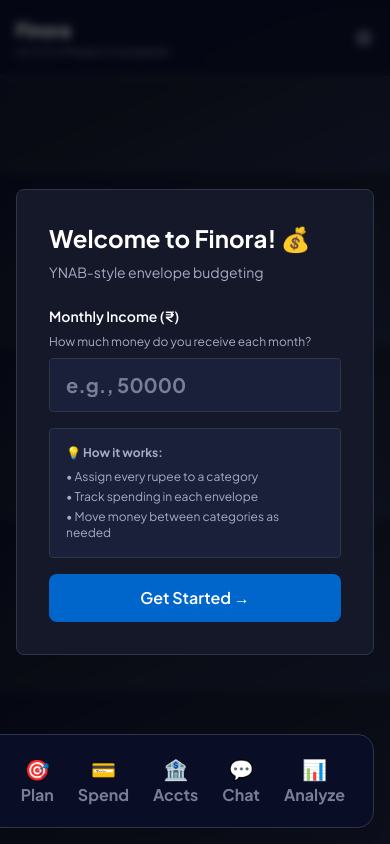
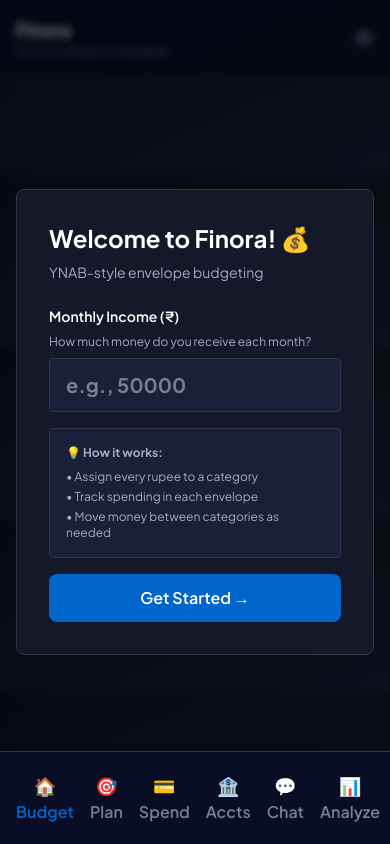
Before and after one commit to Nithyon/Finora, a Next.js app: page / in a window 390 px wide. Built offline with nearby package versions, Linux system fonts and the light colour scheme; no server answers.

Commit message:
Style: Redesign navbar as full-width horizontal bar at bottom - proper mobile UX

```diff
--- a/src/components/layout/BottomNavbar.tsx
+++ b/src/components/layout/BottomNavbar.tsx
@@ -20,28 +20,29 @@
 
   return (
     <nav
-      className="bg-[#0a0e27]/95 backdrop-blur border border-[#2d3748] rounded-2xl shadow-lg"
+      className="w-full bg-[#0a0e27]/95 backdrop-blur border-t border-[#2d3748] shadow-xl"
       style={{
         position: 'fixed',
-        bottom: '1rem',
-        right: '1rem',
+        bottom: 0,
+        left: 0,
+        right: 0,
         zIndex: 50,
       }}
     >
-      <div className="px-4 py-3 flex justify-center items-center gap-1">
+      <div className="flex justify-around items-center w-full px-2 py-3">
         {navItems.map((item) => (
           <Link
             key={item.href}
             href={item.href}
-            className={`flex flex-col items-center justify-center gap-1 px-3 py-2 rounded-lg transition-all duration-200 flex-1 ${
+            className={`flex flex-col items-center justify-center gap-0.5 px-2 py-2 rounded-lg transition-all duration-200 flex-1 ${
               isActive(item.href)
                 ? 'text-[#0066cc] bg-[#0066cc]/15'
                 : 'text-[#7a7d97] hover:text-white hover:bg-[#1a1f3a]/60'
             }`}
             title={item.label}
           >
-            <span className="text-xl">{item.icon}</span>
-            <span className="text-[7px] font-bold leading-tight text-center whitespace-nowrap">{item.short || item.label}</span>
+            <span className="text-lg">{item.icon}</span>
+            <span className="text-[10px] font-semibold leading-tight text-center whitespace-nowrap">{item.short}</span>
           </Link>
         ))}
       </div>
```
